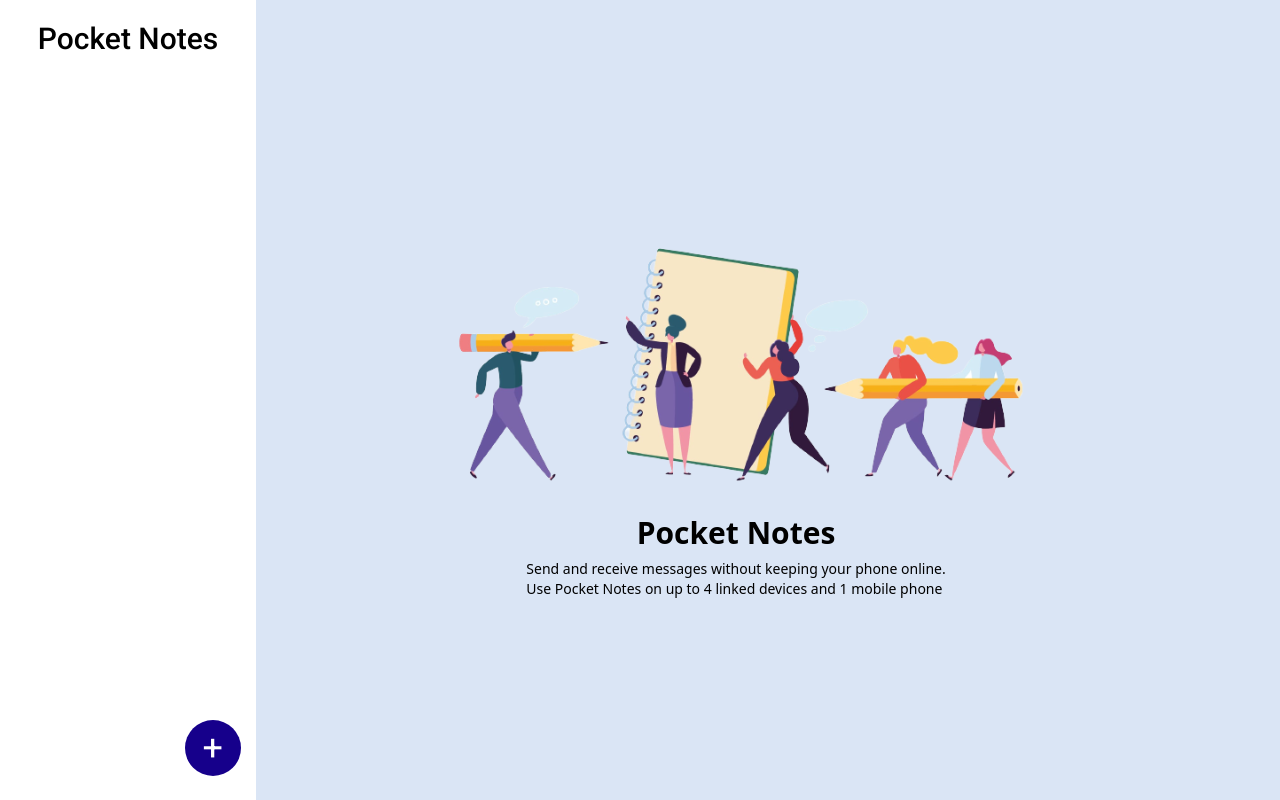
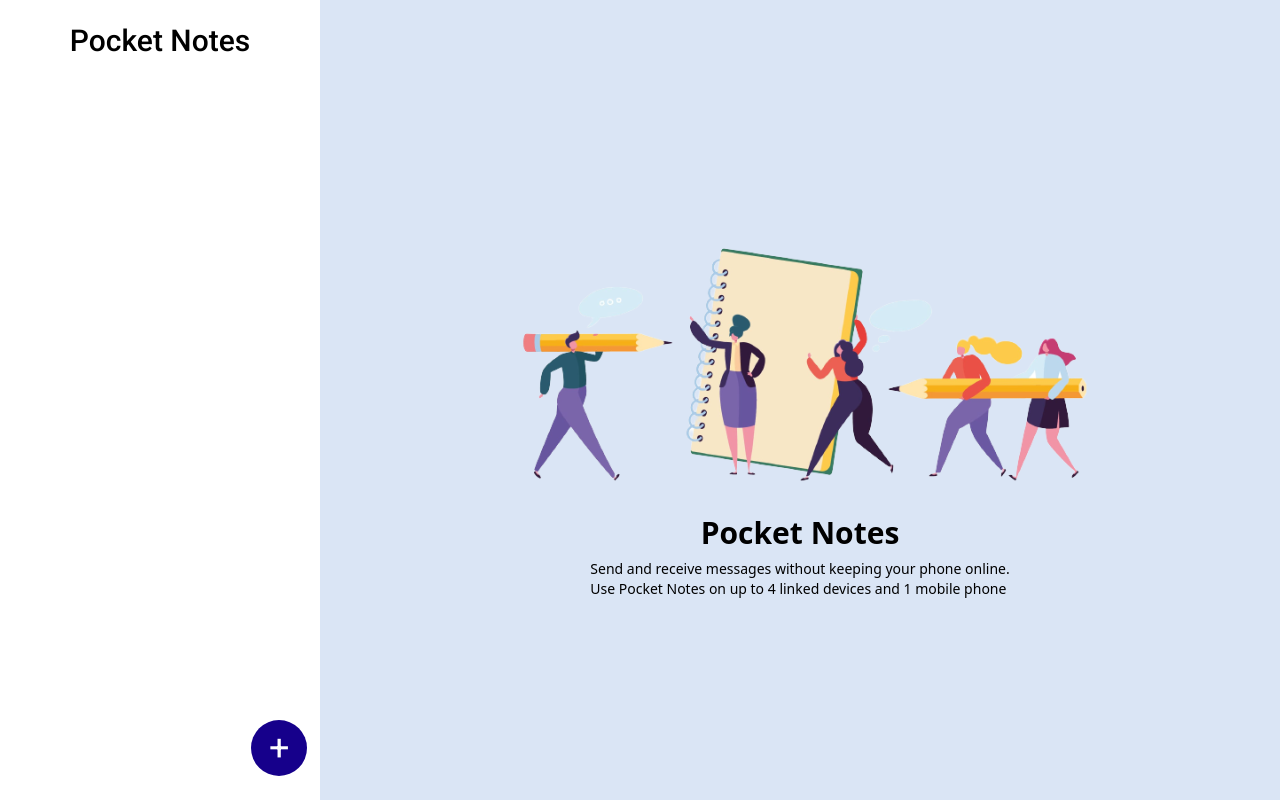
Before and after one commit to aakash-virat18/Pocket-Notes, a React (Vite) app: page / in a window 1280 px wide. Built offline with nearby package versions, Linux system fonts and the light colour scheme.

Commit message:
minor bug fixes

```diff
--- a/src/components/notearea/NotesArea.jsx
+++ b/src/components/notearea/NotesArea.jsx
@@ -35,8 +35,6 @@ const NotesArea = () => {
   const { selectedGroup, addNote, handleSelectedGroup } =
     useContext(NotesContext);
   const [text, setText] = useState("");
-
-  console.log(selectedGroup);
 
   return (
     <>
--- a/src/components/notearea/notesarea.module.css
+++ b/src/components/notearea/notesarea.module.css
@@ -1,9 +1,9 @@
 .notesarea {
-  @apply h-screen bg-[#DAE5F5] xs:w-[80%] w-full;
+  @apply h-screen bg-[#DAE5F5] xs:w-[75%] w-full;
 }
 
 .upper {
-  @apply w-full h-[8%] bg-[#001F8B] flex items-center gap-2;
+  @apply w-full h-[9%] bg-[#001F8B] flex items-center gap-2;
 }
 
 .lower {
@@ -11,7 +11,7 @@
 }
 
 .textarea {
-  @apply xs:w-[77%] w-[96%] h-[85%] resize-none border-none outline-none absolute left-[1.5%] top-[7.5%] p-2 pr-8;
+  @apply xs:w-[72%] w-[96%] h-[85%] resize-none border-none outline-none absolute left-[1.5%] top-[7.5%] p-2 pr-8;
 }
 
 .send {
--- a/src/components/sidebar/SideBar.jsx
+++ b/src/components/sidebar/SideBar.jsx
@@ -30,7 +30,9 @@ const SideBar = () => {
 
   return (
     <div className={`${selectedGroup ? styles.sidebarHidden : styles.sidebar}`}>
-      <h3>Pocket Notes</h3>
+      <div className={styles.headingContainer}>
+        <h3>Pocket Notes</h3>
+      </div>
       <div className={styles.groups}>
         {notes?.map((note) => {
           return <GroupIcon note={note} key={note.id} />;
--- a/src/components/sidebar/sidebar.module.css
+++ b/src/components/sidebar/sidebar.module.css
@@ -1,14 +1,26 @@
 .sidebar {
-  @apply bg-white h-screen overflow-auto xs:w-1/5 w-screen font-roboto flex flex-col relative;
+  @apply bg-white h-screen overflow-auto xs:w-1/4 w-screen font-roboto flex flex-col relative;
 }
 
 .sidebarHidden {
-  @apply bg-white h-screen overflow-auto xs:w-1/5 w-screen font-roboto xs:flex hidden flex-col relative;
+  @apply bg-white h-screen overflow-auto xs:w-1/4 w-screen font-roboto xs:flex hidden flex-col relative;
 }
+
+.headingContainer {
+  @apply h-[80px] flex items-center justify-center fixed bg-white xs:w-1/4 w-full;
+}
+
+/* height: 5pc;
+display: flex;
+justify-content: center;
+align-items: center;
+position: fixed;
+background-color: white;
+width: 25%; */
 
 .sidebar h3,
 .sidebarHidden h3 {
-  @apply xs:text-[30px] text-[25px] font-medium text-center mt-4;
+  @apply xs:text-[30px] text-[25px] font-medium text-center;
 }
 
 .add {
@@ -16,11 +28,11 @@
 }
 
 .addButton {
-  @apply bg-[#16008B] h-14 w-14 flex items-center justify-center rounded-full absolute bottom-6 xs:right-[6%] right-5 cursor-pointer;
+  @apply bg-[#16008B] h-14 w-14 flex items-center justify-center rounded-full fixed bottom-6 xs:right-[76%] right-5 cursor-pointer;
 }
 
 .groups {
-  @apply overflow-auto mt-8 flex flex-col gap-5;
+  @apply overflow-auto pt-20 flex flex-col flex-shrink-0 flex-grow-0;
 }
 
 .groupicon {
@@ -28,7 +40,7 @@
 }
 
 .groupname {
-  @apply flex items-center gap-4 cursor-pointer hover:bg-[#EEE] h-16;
+  @apply flex items-center gap-4 cursor-pointer hover:bg-[#F1F1F1] h-16 rounded-lg;
 }
 
 .groupname p {
--- a/src/context/NotesContext.jsx
+++ b/src/context/NotesContext.jsx
@@ -1,4 +1,4 @@
-import { createContext, useState } from "react";
+import { createContext, useEffect, useState } from "react";
 import { months } from "../constants/constant";
 
 const NotesContext = createContext();
@@ -11,6 +11,10 @@ const Provider = ({ children }) => {
   const handleModalOpen = () => {
     setIsModalOpen((prev) => !prev);
   };
+
+  useEffect(() => {
+    localStorage.setItem("notes", JSON.stringify(notes));
+  }, [notes]);
 
   const handleNotesCreation = (obj) => {
     if (!notes) {
@@ -44,7 +48,6 @@ const Provider = ({ children }) => {
         return note;
       });
     });
-    localStorage.setItem("notes", JSON.stringify(notes));
   };
 
   const handleSelectedGroup = (group) => {
```
